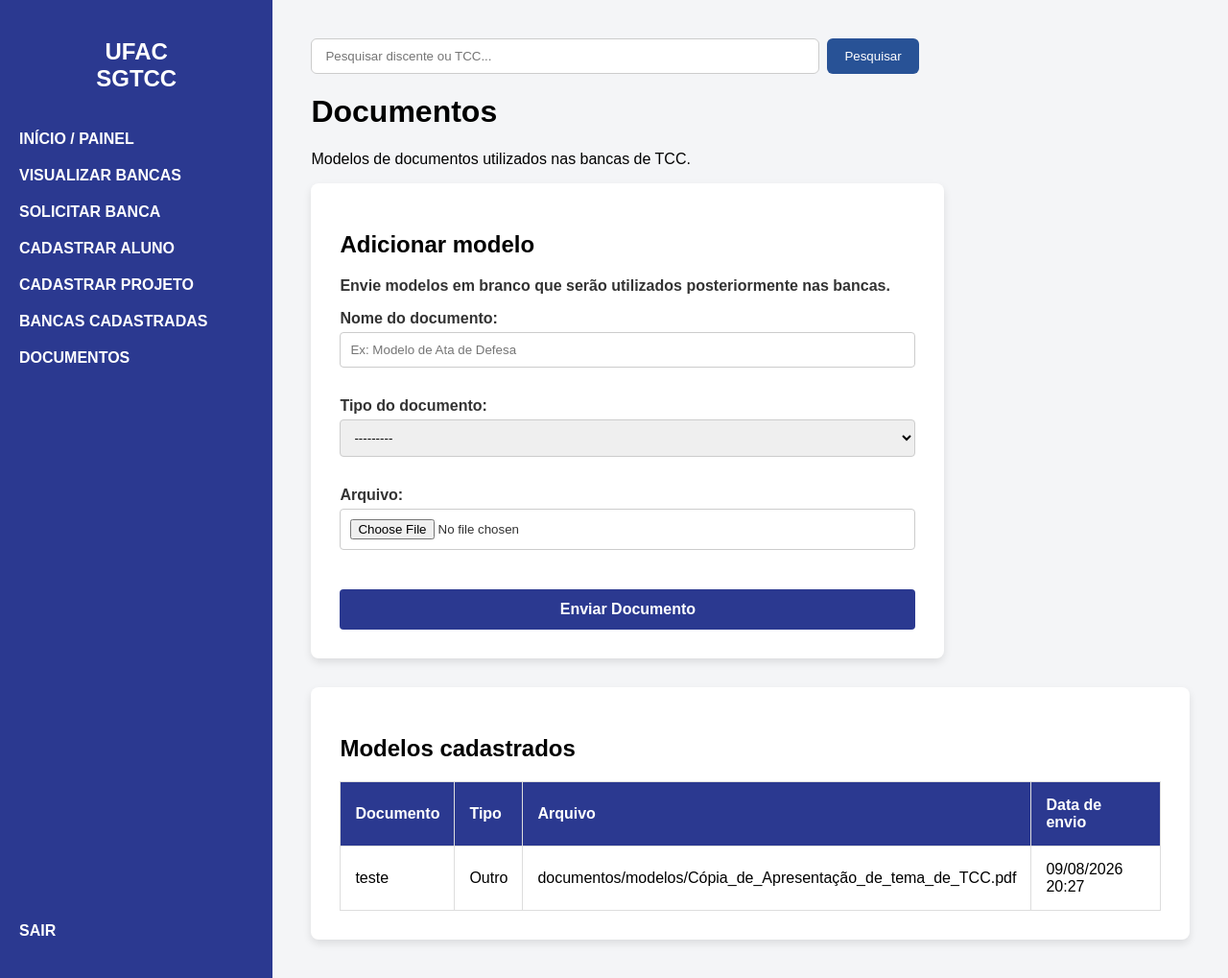
After one commit to Brenndo-l/EstagioSupervisionadoBANCA_TCC, a Django app: page /documentos/ in a window 1280 px wide. The commit adds this page. Shown: the whole page at 96% size. Run offline with Django 5.2, Linux system fonts and the light colour scheme; a user stored in the database is signed in; data comes from the database, SQL or seed files in the repository; both versions use the stored data as it was after the commit.

Commit message:
feat:inicio da implementação de documentos

```diff
--- a/bancasapp/forms.py
+++ b/bancasapp/forms.py
@@ -1,5 +1,5 @@
 from django import forms
-from .models import SolicitacaoAgendamento, Discente, ProjetoTCC, pUsuario
+from .models import SolicitacaoAgendamento, Discente, ProjetoTCC, pUsuario, ModeloDocumento
 
 class SolicitacaoBancaForm(forms.ModelForm):
     orientador = forms.ModelChoiceField(
@@ -55,3 +55,34 @@ class ProjetoTCCForm(forms.ModelForm):
     class Meta:
         model = ProjetoTCC
         fields = '__all__'
+
+class ModeloDocumentoForm(forms.ModelForm):
+    class Meta:
+        model = ModeloDocumento
+
+        fields = [
+            'nome',
+            'tipo',
+            'arquivo',
+        ]
+
+        widgets = {
+            'nome': forms.TextInput(attrs={
+                'class': 'form-input',
+                'placeholder': 'Ex: Modelo de Ata de Defesa'
+            }),
+
+            'tipo': forms.Select(attrs={
+                'class': 'form-input'
+            }),
+
+            'arquivo': forms.FileInput(attrs={
+                'class': 'form-input'
+            }),
+        }
+
+        labels = {
+            'nome': 'Nome do documento',
+            'tipo': 'Tipo do documento',
+            'arquivo': 'Arquivo',
+        }
--- a/bancasapp/models.py
+++ b/bancasapp/models.py
@@ -1,5 +1,6 @@
 from django.db import models
 from django.contrib.auth.models import User
+from django.core.validators import FileExtensionValidator
 
 #Quem e o usuario logado - coordenação ou docente
 #conectado ao sistema de login
@@ -88,6 +89,41 @@ class DocumentoEmitido(models.Model):
     data_emissao = models.DateTimeField(auto_now_add=True)
     tipo_documento = models.CharField(max_length=50)
 
+class ModeloDocumento(models.Model):
+    TIPOS_DOCUMENTO = (
+        ('ATA_DEFESA', 'Ata de Defesa'),
+        ('FICHA_AVALIACAO', 'Ficha de Avaliação'),
+        ('OUTRO', 'Outro'),
+    )
+
+    nome = models.CharField(max_length=150)
+
+    tipo = models.CharField(
+        max_length=30,
+        choices=TIPOS_DOCUMENTO
+    )
+
+    arquivo = models.FileField(
+        upload_to='documentos/modelos/',
+        validators=[
+            FileExtensionValidator(
+                allowed_extensions=['pdf', 'doc', 'docx', 'odt']
+            )
+        ]
+    )
+
+    enviado_por = models.ForeignKey(
+        User,
+        on_delete=models.SET_NULL,
+        null=True,
+        blank=True
+    )
+
+    data_upload = models.DateTimeField(auto_now_add=True)
+
+    def __str__(self):
+        return self.nome
+
 # Relacionamento 1 para 1: Cada TCC tem apenas UMA banca
 class ComposicaoBanca(models.Model):
     projeto_tcc = models.OneToOneField(ProjetoTCC, on_delete=models.CASCADE, verbose_name="Projeto de TCC")
--- a/bancasapp/urls.py
+++ b/bancasapp/urls.py
@@ -14,4 +14,5 @@ urlpatterns = [
     path('avaliar/<int:solicitacao_id>/<str:acao>/', views.avaliar_solicitacao, name='avaliar_solicitacao'),
     path('meus-tccs/', views.meus_tccs, name='meus_tccs'),
     path('pesquisar/', views.pesquisar, name='pesquisar'),
+    path('documentos/', views.documentos, name='documentos'),
 ]
--- a/bancasapp/views.py
+++ b/bancasapp/views.py
@@ -1,6 +1,6 @@
 from django.shortcuts import render, redirect, get_object_or_404
-from .forms import SolicitacaoBancaForm, DiscenteForm, ProjetoTCCForm
-from .models import ProjetoTCC, pUsuario, SolicitacaoAgendamento, BancaTCC, EspacoFisico, ComposicaoBanca
+from .forms import SolicitacaoBancaForm, DiscenteForm, ProjetoTCCForm, ModeloDocumentoForm
+from .models import ProjetoTCC, pUsuario, SolicitacaoAgendamento, BancaTCC, EspacoFisico, ComposicaoBanca, ModeloDocumento
 from django.contrib.auth import authenticate, login
 from django.contrib.auth.decorators import login_required
 from django.contrib import messages
@@ -190,3 +190,61 @@ def pesquisar(request):
     }
 
     return render(request, 'pesquisa.html', contexto)
+
+@login_required(login_url='login')
+def documentos(request):
+
+    # Verifica se o usuário é da coordenação
+    eh_coordenacao = (
+        request.user.is_superuser or
+        pUsuario.objects.filter(
+            usuario=request.user,
+            perfil='COORDENACAO'
+        ).exists()
+    )
+
+    # Upload permitido apenas para a coordenação
+    if request.method == 'POST':
+
+        if not eh_coordenacao:
+            messages.error(
+                request,
+                'Apenas a coordenação pode enviar documentos.'
+            )
+            return redirect('documentos')
+
+        form = ModeloDocumentoForm(
+            request.POST,
+            request.FILES
+        )
+
+        if form.is_valid():
+            modelo = form.save(commit=False)
+
+            modelo.enviado_por = request.user
+
+            modelo.save()
+
+            messages.success(
+                request,
+                'Modelo de documento enviado com sucesso.'
+            )
+
+            return redirect('documentos')
+
+    else:
+        form = ModeloDocumentoForm()
+
+    modelos = ModeloDocumento.objects.all().order_by('-data_upload')
+
+    contexto = {
+        'form': form,
+        'modelos': modelos,
+        'eh_coordenacao': eh_coordenacao,
+    }
+
+    return render(
+        request,
+        'documentos.html',
+        contexto
+    )
--- a/templates/base.html
+++ b/templates/base.html
@@ -17,7 +17,7 @@
         <a href="{% url 'cadastrar_aluno' %}">CADASTRAR ALUNO</a>
         <a href="{% url 'cadastrar_projeto' %}">CADASTRAR PROJETO</a>
         <a href="{% url 'meus_tccs' %}">BANCAS CADASTRADAS</a>
-        <a href="#">DOCUMENTOS</a>
+        <a href="{% url 'documentos' %}">DOCUMENTOS</a>
 
         <div class="footer-menu">
             <a href="#">SAIR</a>
--- /dev/null
+++ b/templates/documentos.html
@@ -0,0 +1,98 @@
+{% extends 'base.html' %}
+
+{% block content %}
+
+<div class="dashboard-header">
+    <h1>Documentos</h1>
+    <p>
+        Modelos de documentos utilizados nas bancas de TCC.
+    </p>
+</div>
+
+
+{% if eh_coordenacao %}
+
+    <div class="form-container">
+
+        <h2>Adicionar modelo</h2>
+
+        <p>
+            Envie modelos em branco que serão utilizados
+            posteriormente nas bancas.
+        </p>
+
+        <form method="POST" enctype="multipart/form-data">
+
+            {% csrf_token %}
+
+            {{ form.as_p }}
+
+            <button type="submit" class="btn-enviar">
+                Enviar Documento
+            </button>
+
+        </form>
+
+    </div>
+
+{% endif %}
+
+
+<div class="table-container" style="margin-top: 30px;">
+
+    <h2>Modelos cadastrados</h2>
+
+    {% if modelos %}
+
+        <table>
+
+            <thead>
+                <tr>
+                    <th>Documento</th>
+                    <th>Tipo</th>
+                    <th>Arquivo</th>
+                    <th>Data de envio</th>
+                </tr>
+            </thead>
+
+            <tbody>
+
+                {% for modelo in modelos %}
+
+                    <tr>
+
+                        <td>
+                            {{ modelo.nome }}
+                        </td>
+
+                        <td>
+                            {{ modelo.get_tipo_display }}
+                        </td>
+
+                        <td>
+                            {{ modelo.arquivo.name }}
+                        </td>
+
+                        <td>
+                            {{ modelo.data_upload|date:"d/m/Y H:i" }}
+                        </td>
+
+                    </tr>
+
+                {% endfor %}
+
+            </tbody>
+
+        </table>
+
+    {% else %}
+
+        <p>
+            Nenhum modelo de documento foi cadastrado.
+        </p>
+
+    {% endif %}
+
+</div>
+
+{% endblock %}
```
Also changed, not shown: bancasapp/migrations/0003_modelodocumento.py (added), db.sqlite3.
